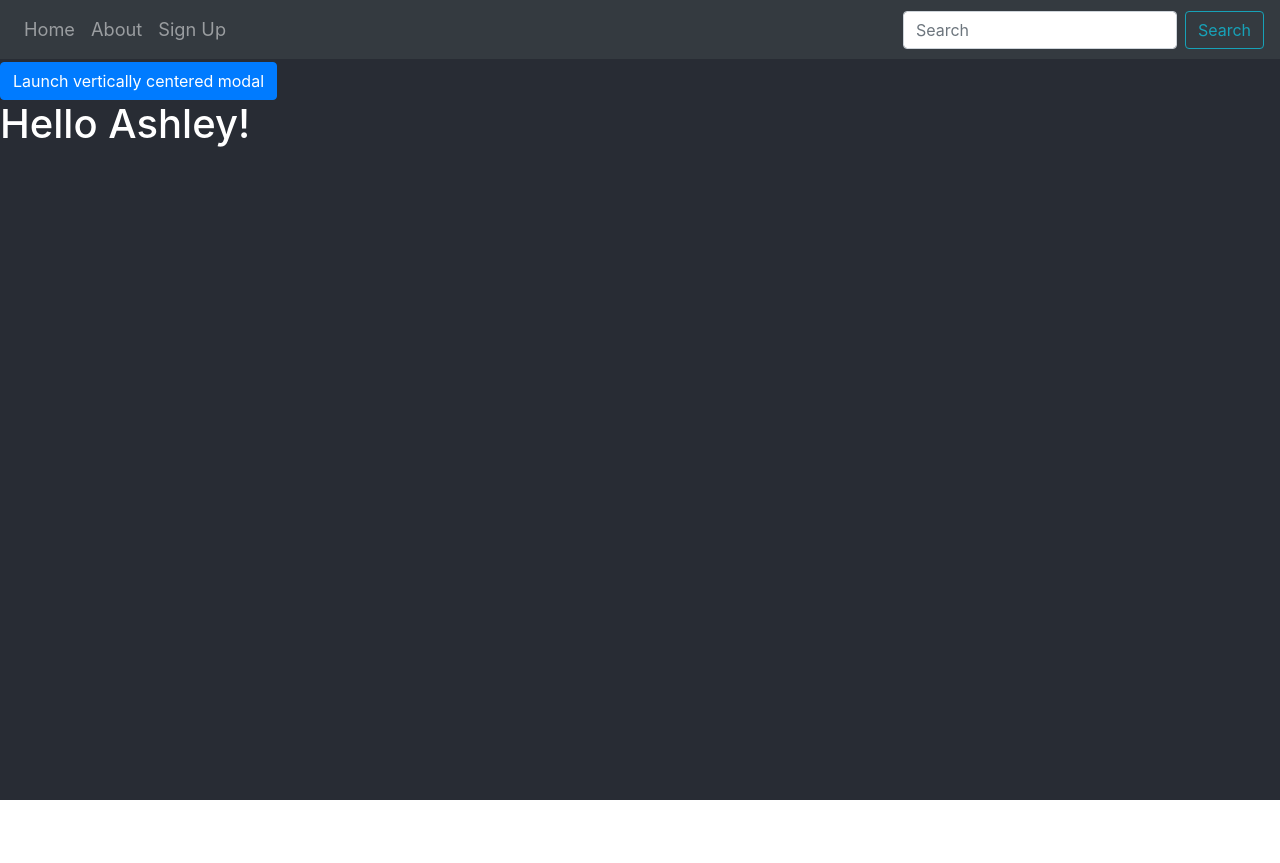
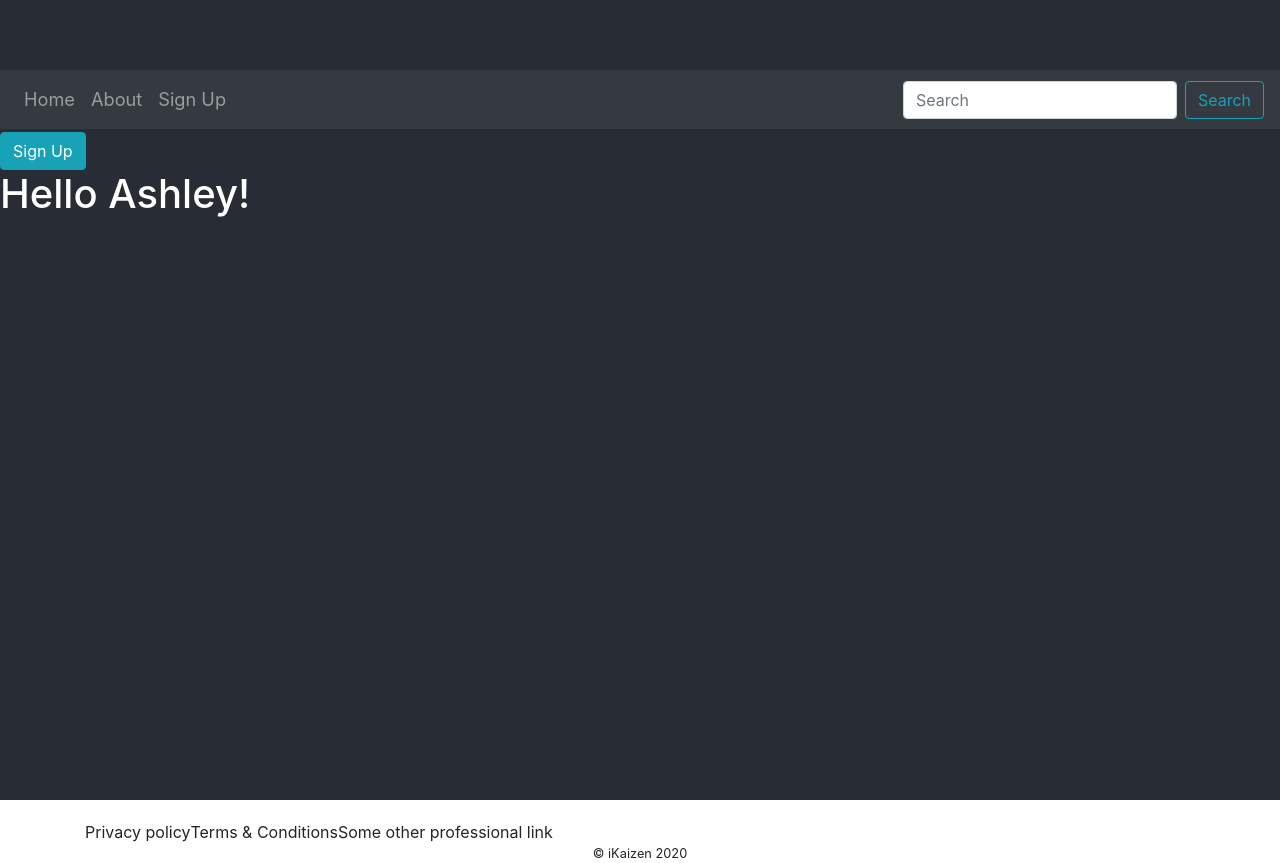
Before and after one commit to Ashley-Owens/iKaizen, a React (Create React App) app in the folder client/: page / in a window 1280 px wide. Before the commit the page ends 800 px from the top, so only its background shows below. Built offline with nearby package versions, Linux system fonts and the light colour scheme.

Commit message:
Added a footer and style sheet

```diff
--- a/client/src/App.js
+++ b/client/src/App.js
@@ -5,6 +5,7 @@ import NavBar from './components/NavBar';
 import MyModal from './components/MyModal';
 import Greeter from './components/Greeter';
 import './App.css';
+import Footer from './components/Footer';
 
 
 function App() {
@@ -13,11 +14,11 @@ function App() {
 
     <div className="App">
       <header className="App-header">
-      <div>
+      <div id="content">
         <NavBar/>
         <>
-          <Button variant="primary" onClick={() => setModalShow(true)}>
-            Launch vertically centered modal
+        <Button variant="info" onClick={() => setModalShow(true)}>
+          Sign Up
         </Button>
 
         <MyModal
@@ -26,9 +27,12 @@ function App() {
         />
       </>
         <Greeter name="Ashley"/>
-
         </div>
       </header>
+
+
+        <Footer />
+
       </div>
   );
 }
--- /dev/null
+++ b/client/src/components/Footer.css
@@ -0,0 +1,16 @@
+#content {
+    padding-top: 70px;
+    min-height: ~"calc(100vh - 92px)";
+  }
+
+footer {
+
+    border-radius: 0 !important;
+    border-bottom: 0;
+    margin: 20px 0 0;
+
+    .copyright {
+        padding-top: @padding-small-horizontal / 2;
+        padding-bottom: @padding-small-horizontal;
+}
+}
--- /dev/null
+++ b/client/src/components/Footer.jsx
@@ -0,0 +1,33 @@
+import React from 'react';
+import {NavItem, Nav, Container} from 'react-bootstrap';
+import "./Footer.css";
+
+function Footer () {
+    return(
+        <footer>
+            <Container>
+                <Nav justified>
+                <NavItem
+                    eventKey={1}>
+                    Privacy policy
+                </NavItem>
+                <NavItem
+                    eventKey={2}
+                    title="Item">
+                    Terms & Conditions
+                </NavItem>
+                <NavItem
+                    eventKey={3}>
+                    Some other professional link
+                </NavItem>
+                </Nav>
+
+                <div className="text-center small copyright">
+                © iKaizen 2020
+                </div>
+            </Container>
+            </footer>
+    )
+}
+
+export default Footer;
--- a/client/src/components/MyModal.jsx
+++ b/client/src/components/MyModal.jsx
@@ -50,7 +50,7 @@ function MyModal(props) {
           </p>
         </Modal.Body>
         <Modal.Footer>
-          <button type="button" class="btn btn-info" onClick={props.onHide}>Submit</button>
+          <Button variant="info" onClick={props.onHide}>Submit</Button>
         </Modal.Footer>
       </Modal>
     );
```
Lines whose indentation alone changed are shown as unchanged.
